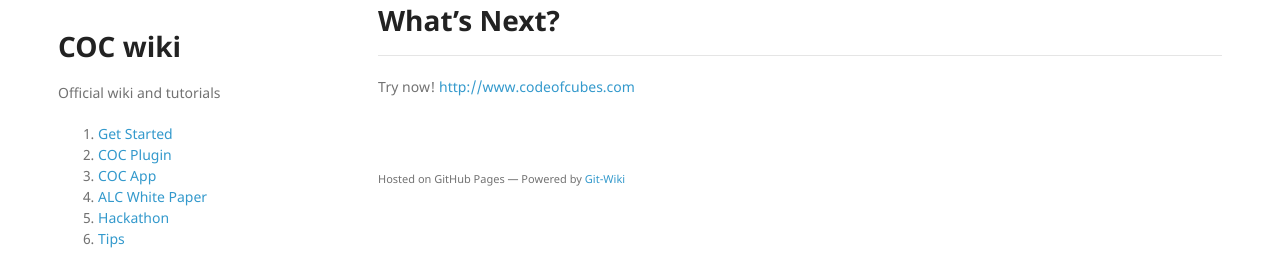
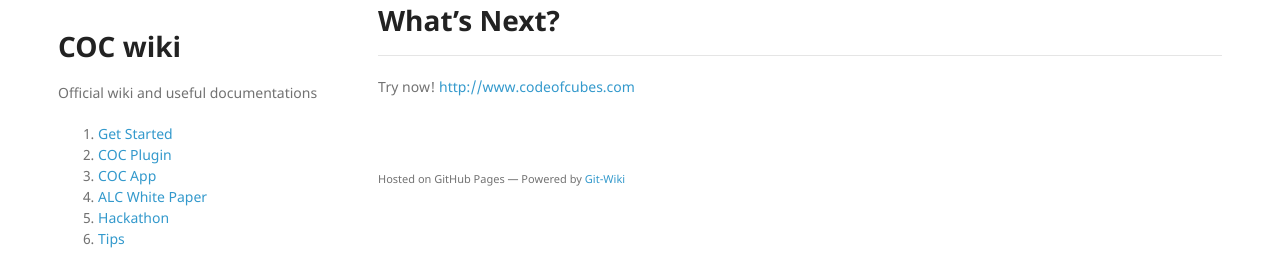
Before and after one commit to daisykim/daisykim.github.io, a Jekyll site: the page built from index.md, in a window 1280 px wide. Shown: the part 302-574 px from the top of the page. Built offline with Jekyll 4.4.1, drawn with Linux system fonts in a browser that asks for light colours; nearby versions of some CDN libraries; our own code applies the rules of GitHub Pages for plain Markdown files.

Commit message:
Update desc

```diff
--- a/_config.yml
+++ b/_config.yml
@@ -1,5 +1,5 @@
 title: COC wiki
-description: Official wiki and tutorials
+description: Official wiki and useful documentations
 show_downloads: false
 git_branch: master
 logo_url: http://wiki.codeofcubes.com/img/coc-logo.png
```
